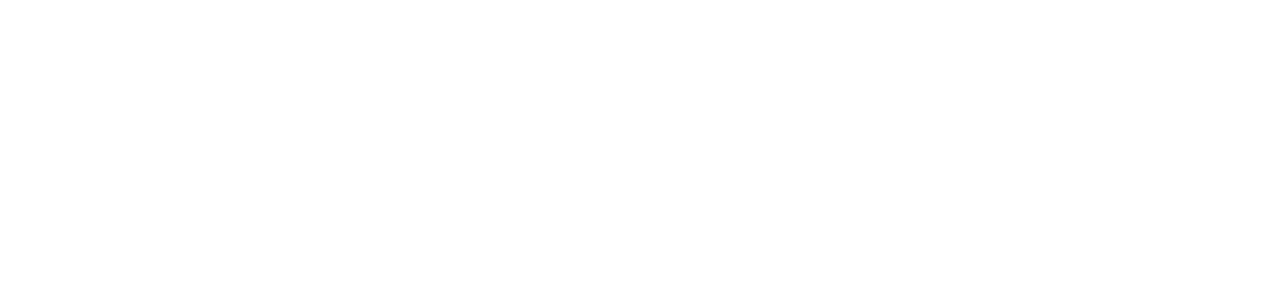
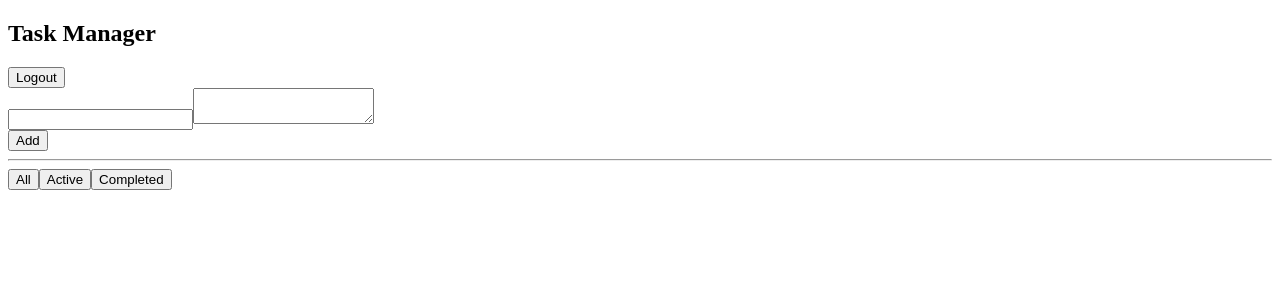
Before and after one commit to Baffyy/Task__Manager, a React (Vite) app in the folder Task_Manager_UI/task_manager_ui/: page /dashboard in a window 1280 px wide. Before the commit this address had no page. Shown: the top 300 px of the page. Built offline with nearby package versions, Linux system fonts and the light colour scheme.

Commit message:
Add Dashboard component and added logic for the task manager

```diff
--- a/Task_Manager_UI/task_manager_ui/src/components/App.jsx
+++ b/Task_Manager_UI/task_manager_ui/src/components/App.jsx
@@ -1,6 +1,7 @@
 import { useState } from 'react';
 import Login from './Login';
 import Register from './Register';
+import Dashboard from './Dashboard';
 import { BrowserRouter, Routes, Route, Link } from 'react-router-dom';
 import axios from "axios";
 import '../App.css'
@@ -10,6 +11,7 @@
     <Routes>
         <Route path="/" element={ <Login />} />
         <Route path="/register" element={<Register />} />
+        <Route path="/dashboard" element={<Dashboard />} />
       </Routes>
 </BrowserRouter>
 )
--- /dev/null
+++ b/Task_Manager_UI/task_manager_ui/src/components/Dashboard.jsx
@@ -0,0 +1,51 @@
+import React, {useState} from "react";
+import Items from "./Items";
+
+function Dashboard() {
+    const [items, setItems] = useState([]);
+    const [inputText, setText] = useState({
+        title: "",
+        description:"",
+    });
+
+    function handleChange(event) {
+        const {name,value}= event.target
+
+        setText(prevItems => {
+            return {...prevItems, [name]:value}
+        })
+    }
+
+    function handleClick(event) {
+        event.preventDefault();
+
+        setItems(prevItems => {
+            return([...prevItems, inputText])
+        })
+        setText({ title: "", description: "" })
+    }
+
+    return(<div className="dash-container">
+        <nav>
+            <h1>Task Manager</h1>
+            <button className="btn">Logout</button>
+        </nav>
+        <form action="">
+            <div className="input-group">
+                <input onChange={handleChange} type="text" name="title" id="title" value={inputText.title}/>
+                <textarea onChange={handleChange} name="description" id="description" value={inputText.description}></textarea>
+            </div>
+            <button type="submit" onClick={handleClick}>Add</button>
+        </form>
+        <hr />
+        <div className="button-group">
+            <button>All</button>
+            <button>Active</button>
+            <button>Completed</button>
+        </div>
+
+        {items.map(item => <Items title={item.title} description={item.description} />)}
+    </div>)
+}
+
+export default Dashboard;
--- /dev/null
+++ b/Task_Manager_UI/task_manager_ui/src/components/Items.jsx
@@ -0,0 +1,10 @@
+import React from "react";
+
+function Items(props) {
+    return(<div>
+        <h3>{props.title}</h3>
+        <p>{props.description}</p>
+    </div>)
+}
+
+export default Items;
--- a/Task_Manager_UI/task_manager_ui/src/components/Login.jsx
+++ b/Task_Manager_UI/task_manager_ui/src/components/Login.jsx
@@ -9,16 +9,19 @@
     })
 
     const navigate= useNavigate();
+    const navDash= useNavigate();
 
     async function handleClick (event) {
+        event.preventDefault();
+
         try {
             await axios.post("http://localhost:3000/login", inputText)
         } catch(error) {
             console.error(error);
             res.status(501).send("Could not implement request")
         }
+        navDash("/dashboard");
 
-        event.preventDefault();
     }
 
     function handleRegister() {
--- a/Task_Manager_UI/task_manager_ui/src/components/Register.jsx
+++ b/Task_Manager_UI/task_manager_ui/src/components/Register.jsx
@@ -1,5 +1,6 @@
 import React, {useState} from "react";
 import axios from "axios";
+import { useNavigate } from "react-router-dom";
 
 
 function Register() {
@@ -8,15 +9,18 @@
         password:""
     })
 
+    const navigate=useNavigate();
+
     async function handleClick (event) {
+        event.preventDefault();
+
         try {
             await axios.post("http://localhost:3000/register", inputText)
         } catch(error) {
             console.error(error);
             res.status(501).send("Could not implement request")
         }
-
-        event.preventDefault();
+        navigate("/dashboard")
     }
 
     function handleChange(event) {
```
Also changed, not shown: Task_Manager_UI/task_manager_ui/src/components/Input.jsx (deleted).
